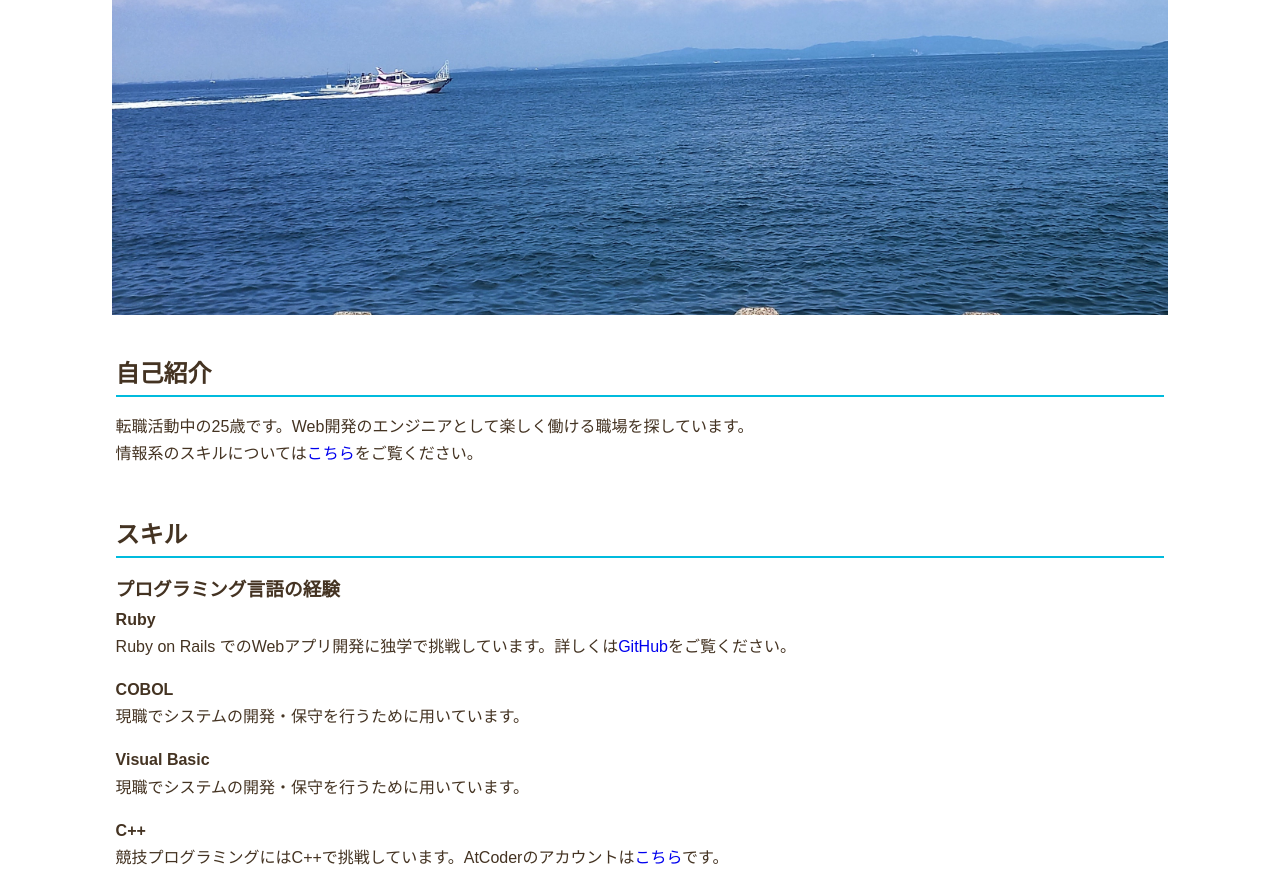
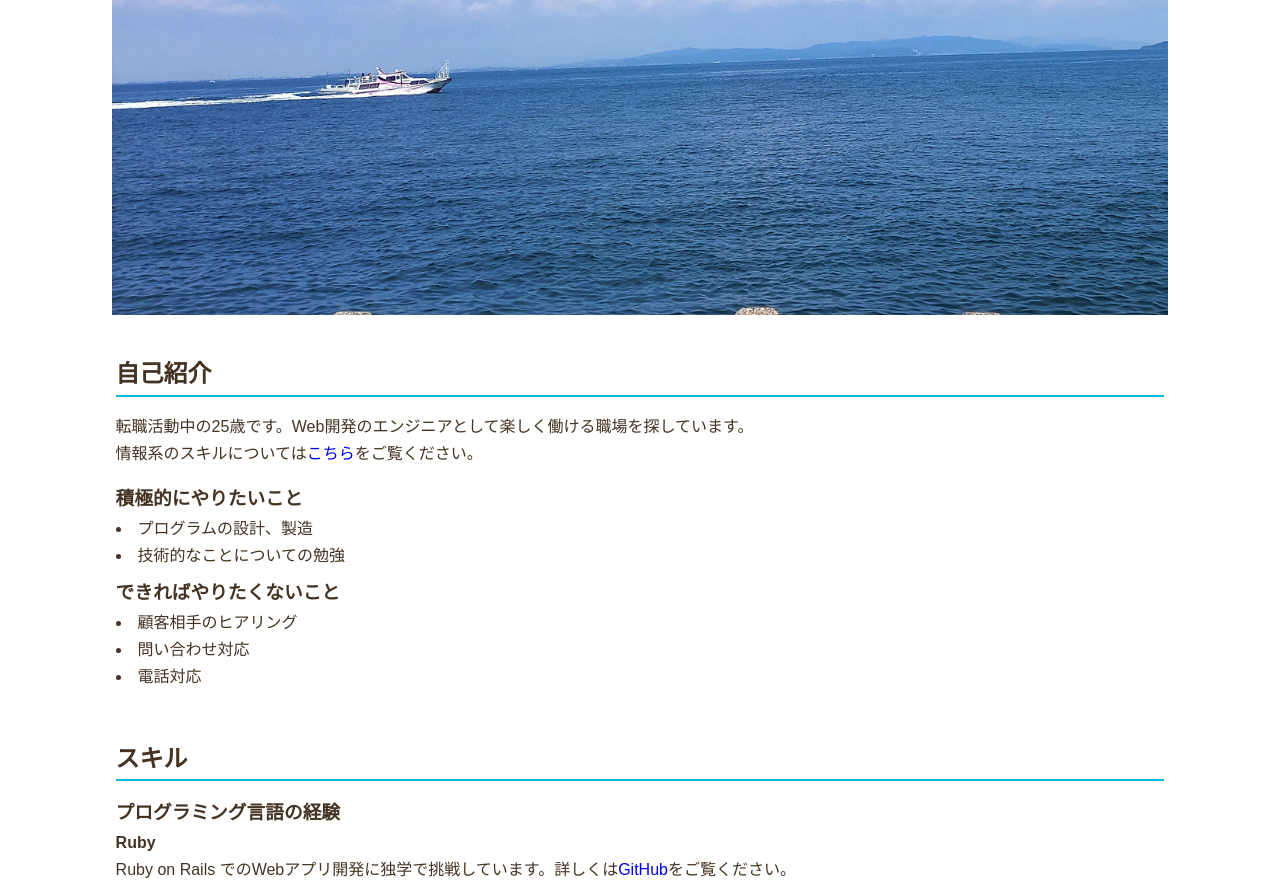
Before and after one commit to tomoand/tomoand.github.io, a plain HTML site: page index.html in a window 1280 px wide. Shown: the part 191-1083 px from the top of the page. Drawn offline with Linux system fonts and the light colour scheme; some packages are replaced by stand-ins of ours.

Commit message:
自己紹介欄の充実
やりたいこととやりたくないことを列挙

```diff
--- a/css/style.css
+++ b/css/style.css
@@ -79,6 +79,14 @@ h2 {
     margin-right: 0.5rem;
 }
 
+#about_me ul{
+    list-style-position: inside;
+}
+#about_me .positive{
+    margin-bottom: 0.5rem;
+}
+
+
 #cv li{
     list-style: none;
 }
--- a/index.html
+++ b/index.html
@@ -33,6 +33,21 @@
                 転職活動中の25歳です。Web開発のエンジニアとして楽しく働ける職場を探しています。<br>
                 情報系のスキルについては<a href="#skills">こちら</a>をご覧ください。
             </p>
+            <div class="positive">
+                <h3>積極的にやりたいこと</h3>
+                    <ul>
+                        <li>プログラムの設計、製造</li>
+                        <li>技術的なことについての勉強</li>
+                    </ul>
+            </div>
+            <div class="negative">
+                <h3>できればやりたくないこと</h3>
+                <ul>
+                    <li>顧客相手のヒアリング</li>
+                    <li>問い合わせ対応</li>
+                    <li>電話対応</li>
+                </ul>
+            </div>
         </div>
 
         <div id="skills" class="main wrapper">
```
